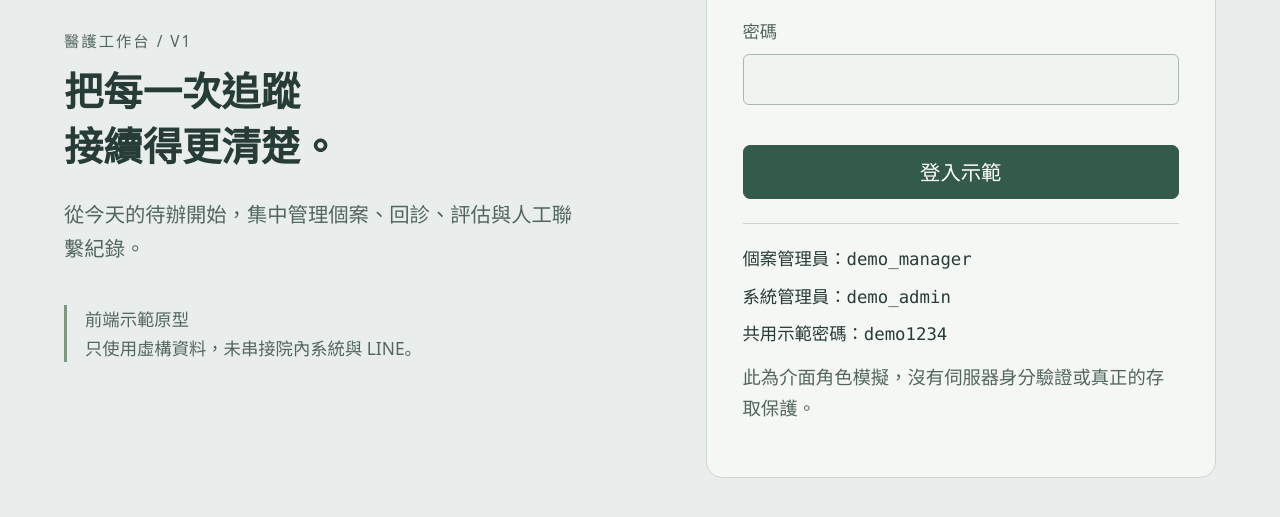
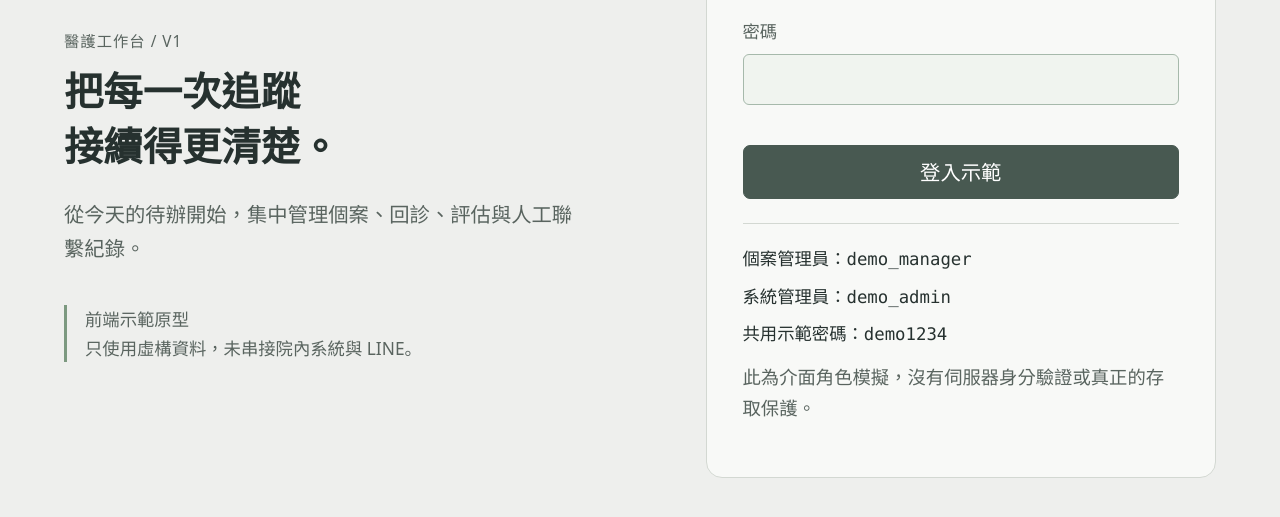
Before and after one commit to yarou911122-hub/SLEEP, a plain HTML site: page sleep-clinic-v1/index.html in a window 1280 px wide. Shown: the part 289-806 px from the top of the page. Drawn offline with Linux system fonts and the light colour scheme.

Commit message:
Add storyboard.css stylesheet to index.html

```diff
--- a/sleep-clinic-v1/index.html
+++ b/sleep-clinic-v1/index.html
@@ -6,6 +6,7 @@
   <meta name="description" content="睡眠門診個案管理：個案、追蹤、表單與人工聯繫的假資料前端原型。">
   <title>睡眠門診｜工作首頁</title>
   <link rel="stylesheet" href="css/styles.css">
+  <link rel="stylesheet" href="css/storyboard.css">
   <script src="js/mock-data.js" defer></script>
   <script src="js/model.js" defer></script>
   <script src="js/app.js" defer></script>
```
